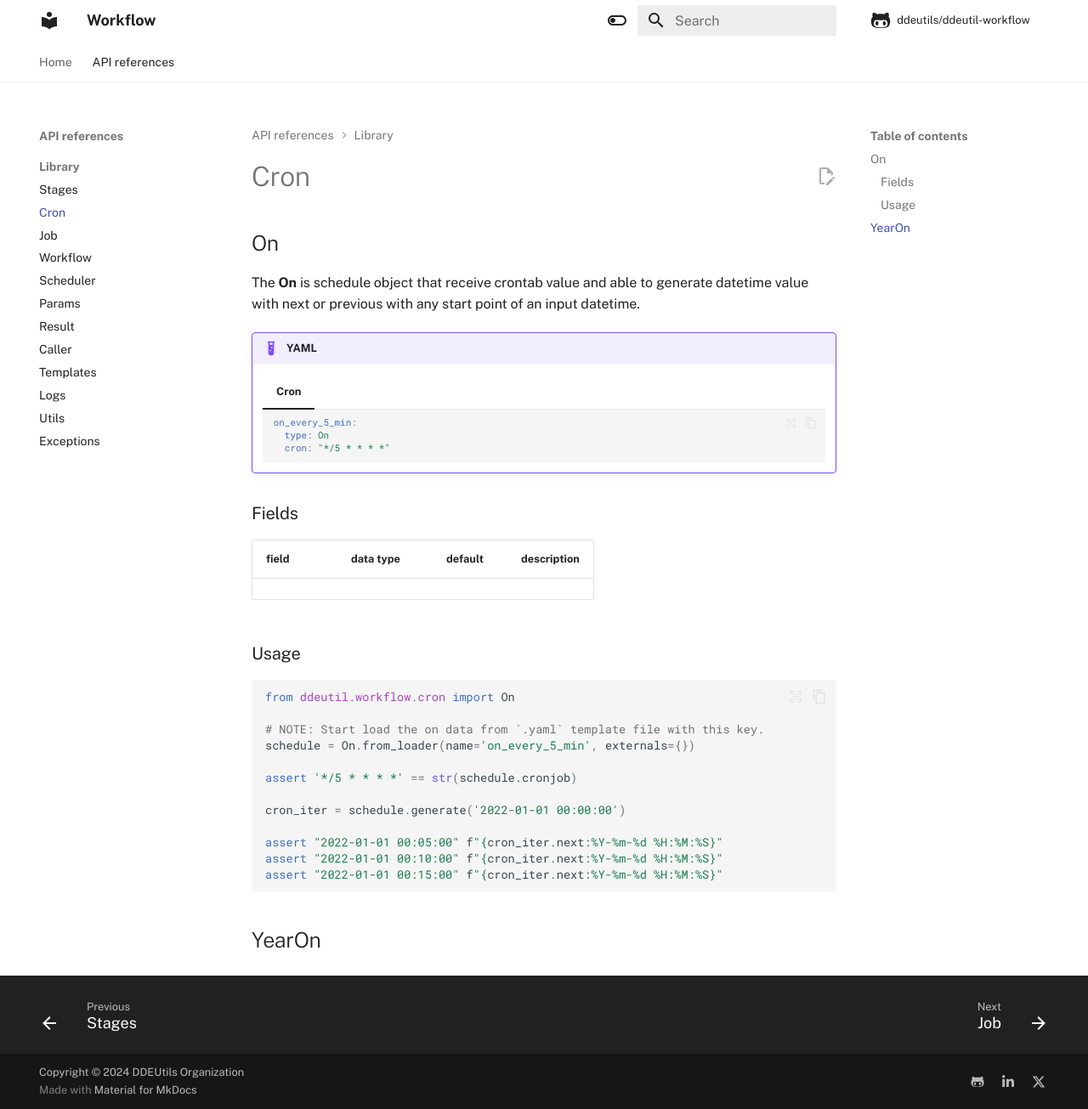
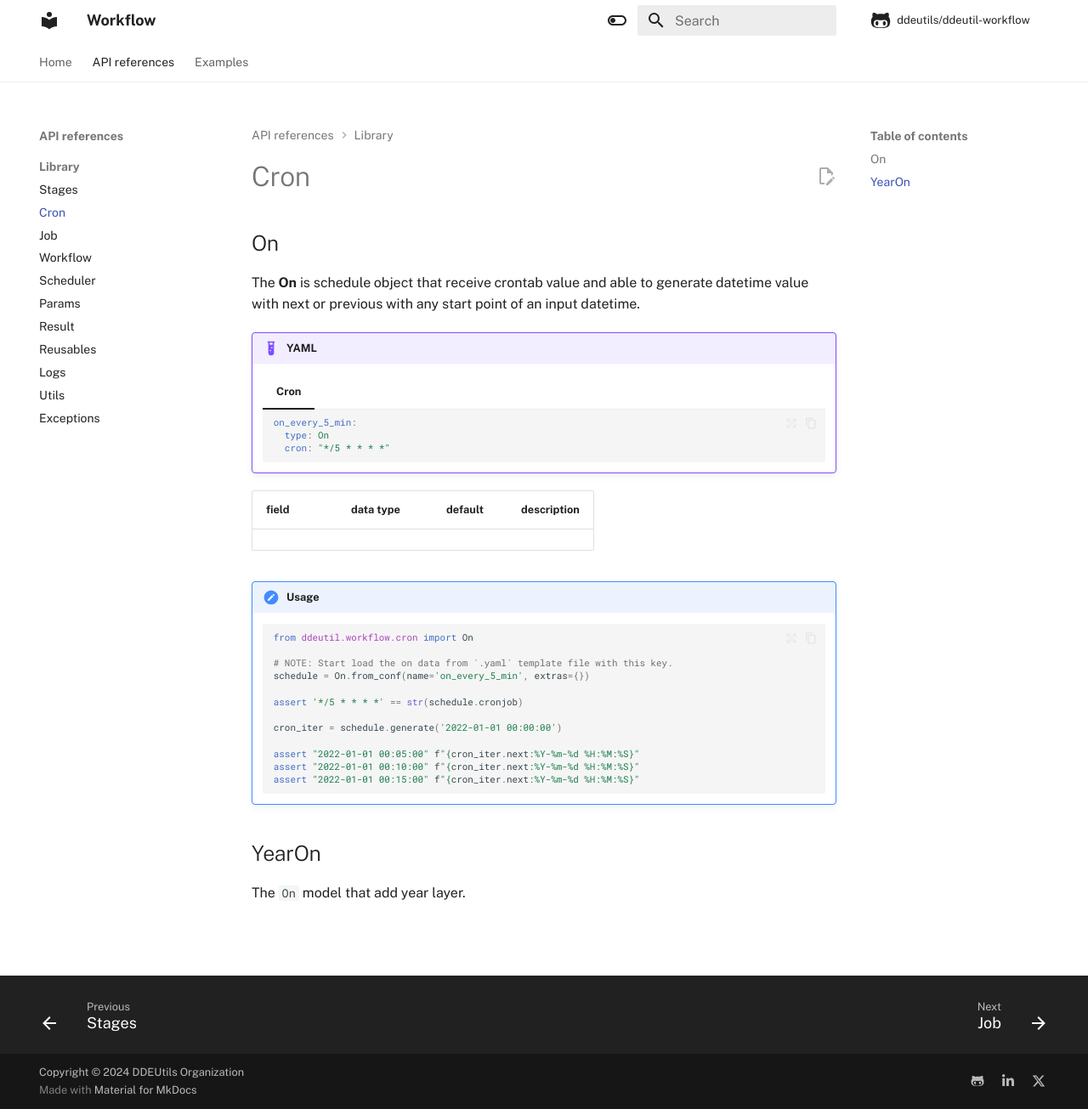
Before and after one commit to ddeutils/ddeutil-workflow, an MkDocs documentation site: the page built from docs/api/cron.md, in a window 1280 px wide and 1305 px high. Shown: the whole window at 85% size. Built offline with MkDocs 1.6.1 and Material for MkDocs 9.7.7, drawn with Linux system fonts in a browser that asks for light colours; comment, search, counter and statistics services are not loaded.

Commit message:
:page_facing_up: docs: update mkdocs content.

````diff
--- a/docs/api/cron.md
+++ b/docs/api/cron.md
@@ -15,26 +15,26 @@ datetime value with next or previous with any start point of an input datetime.
           cron: "*/5 * * * *"
         ```
 
-### Fields
-
 | field          | data type   |    default    | description |
 |----------------|-------------|:-------------:|-------------|
 
-### Usage
+!!! note "Usage"
 
-```python
-from ddeutil.workflow.cron import On
+    ```python
+    from ddeutil.workflow.cron import On
 
-# NOTE: Start load the on data from `.yaml` template file with this key.
-schedule = On.from_loader(name='on_every_5_min', externals={})
+    # NOTE: Start load the on data from `.yaml` template file with this key.
+    schedule = On.from_conf(name='on_every_5_min', extras={})
 
-assert '*/5 * * * *' == str(schedule.cronjob)
+    assert '*/5 * * * *' == str(schedule.cronjob)
 
-cron_iter = schedule.generate('2022-01-01 00:00:00')
+    cron_iter = schedule.generate('2022-01-01 00:00:00')
 
-assert "2022-01-01 00:05:00" f"{cron_iter.next:%Y-%m-%d %H:%M:%S}"
-assert "2022-01-01 00:10:00" f"{cron_iter.next:%Y-%m-%d %H:%M:%S}"
-assert "2022-01-01 00:15:00" f"{cron_iter.next:%Y-%m-%d %H:%M:%S}"
-```
+    assert "2022-01-01 00:05:00" f"{cron_iter.next:%Y-%m-%d %H:%M:%S}"
+    assert "2022-01-01 00:10:00" f"{cron_iter.next:%Y-%m-%d %H:%M:%S}"
+    assert "2022-01-01 00:15:00" f"{cron_iter.next:%Y-%m-%d %H:%M:%S}"
+    ```
 
 ## YearOn
+
+The `On` model that add year layer.
--- a/mkdocs.yml
+++ b/mkdocs.yml
@@ -63,15 +63,10 @@ extra:
 nav:
   - Home:
     - index.md
-    - Introduction: introduction.md
     - Get Started: getting-started.md
     - Configuration: configuration.md
     - Logging: logging.md
     - Context: context.md
-    - Examples:
-      - RestAPI: examples/workflow_api.md
-      - Postgres: examples/workflow_pg.md
-
   - API references:
     - Library:
       - Stages: api/stages.md
@@ -81,11 +76,13 @@ nav:
       - Scheduler: api/scheduler.md
       - Params: api/params.md
       - Result: api/result.md
-      - Caller: api/caller.md
-      - Templates: api/templates.md
+      - Reusables: api/reusables.md
       - Logs: api/logs.md
       - Utils: api/utils.md
       - Exceptions: api/exceptions.md
+  - Examples:
+      - RestAPI: examples/api.md
+      - Postgres: examples/pg.md
 
 plugins:
   - tags
````
Also changed, not shown: README.md (+0 -6 lines), docs/index.md (+0 -6 lines), docs/introduction.md (deleted, +0 -27 lines), docs/examples/api.md (renamed from docs/examples/workflow_api.md), docs/examples/pg.md (renamed from docs/examples/workflow_pg.md).
